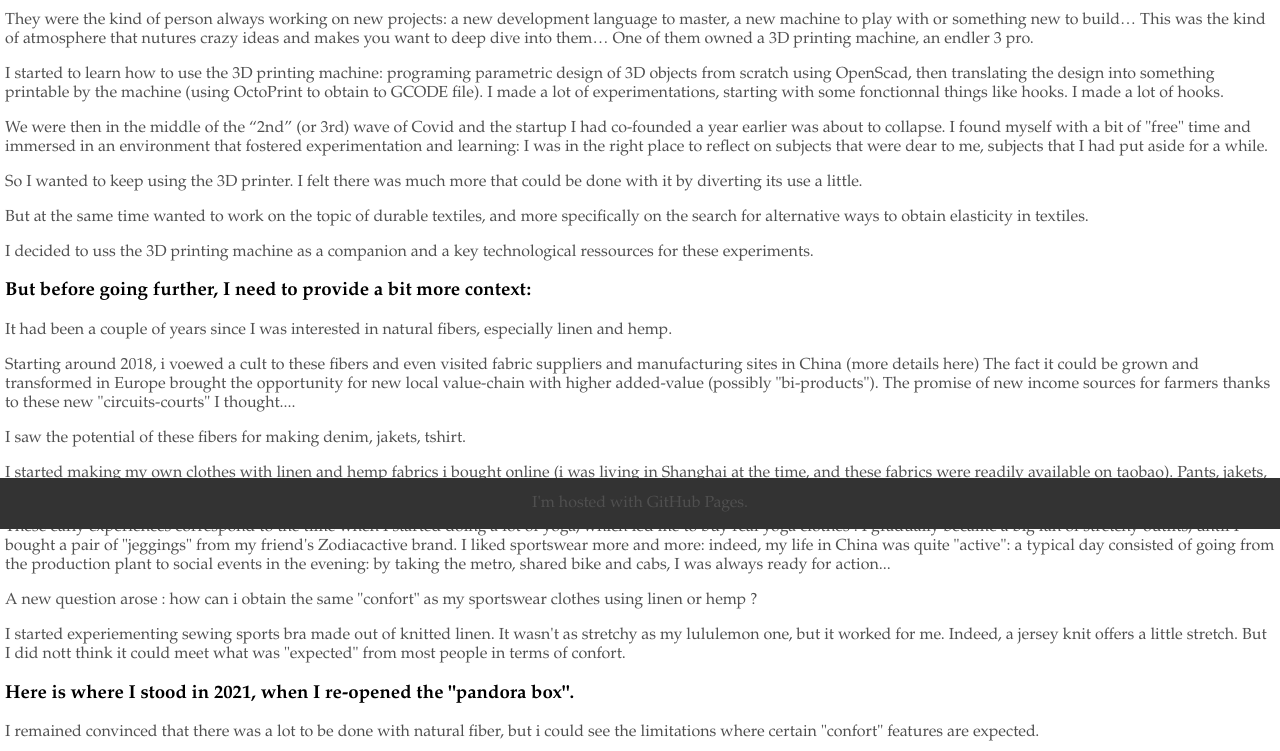
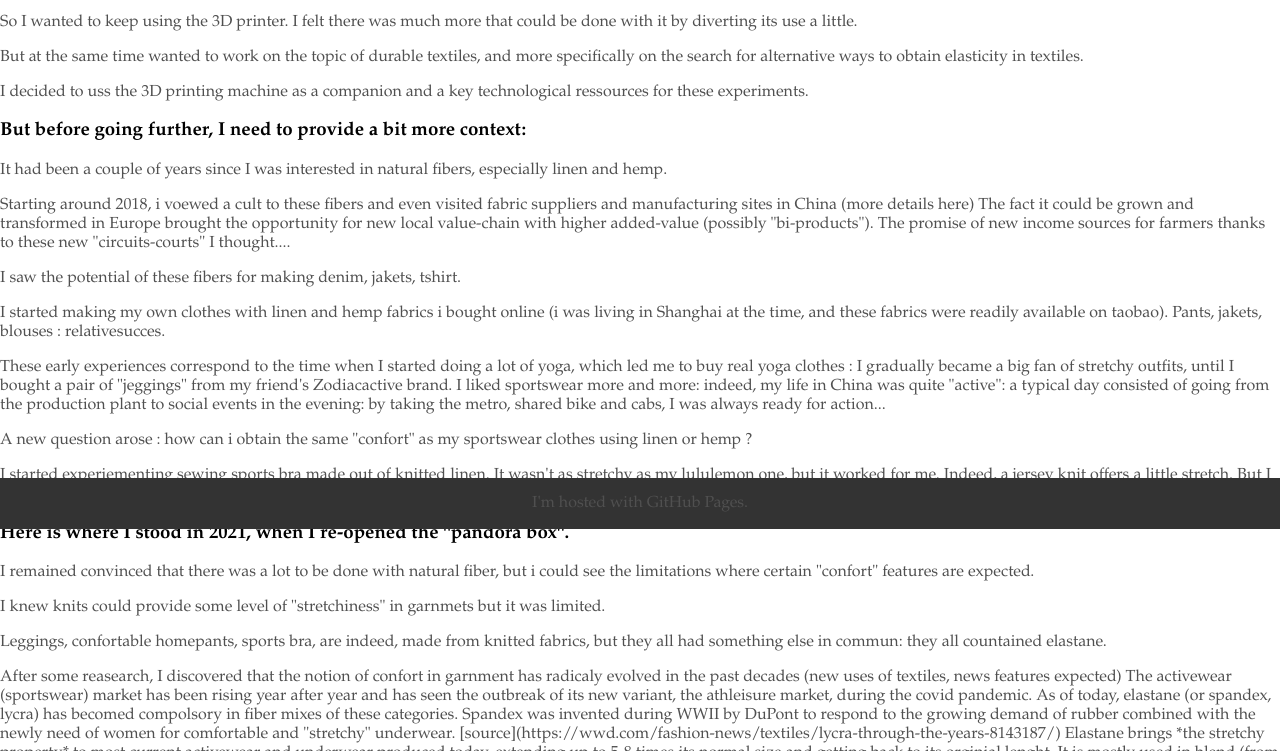
Before and after one commit to jaupijul/shufu.github.io, a plain HTML site: page 0.intro.html in a window 1280 px wide. Shown: the part 271-1022 px from the top of the page. Drawn offline with Linux system fonts and the light colour scheme.

Commit message:
Update style.css

```diff
--- a/style.css
+++ b/style.css
@@ -62,9 +62,7 @@
 
 /* Main content */
 .main {
-  margin-bottom: 100px;
-  padding: 5px;
-  padding-top: 160px;
+
 }
 
 
```
